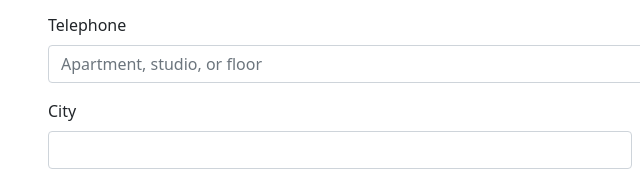
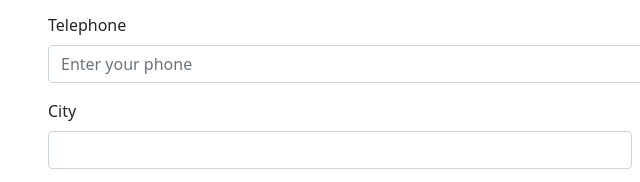
Before and after one commit to f-antonelli/usingBootstrap, a plain HTML site: page index.html in a window 1280 px wide. Shown: the part 2224-2406 px from the top of the page, 0-640 px from the left. Drawn offline with nearby package versions, Linux system fonts and the light colour scheme.

Commit message:
Update index.html

```diff
--- a/index.html
+++ b/index.html
@@ -125,7 +125,7 @@
         </div>
         <div class="col-12">
           <label for="inputAddress2" class="form-label">Telephone</label>
-          <input type="text" class="form-control" id="inputAddress2" placeholder="Apartment, studio, or floor">
+          <input type="text" class="form-control" id="inputAddress2" placeholder="Enter your phone">
         </div>
         <div class="col-md-6">
           <label for="inputCity" class="form-label">City</label>
```
